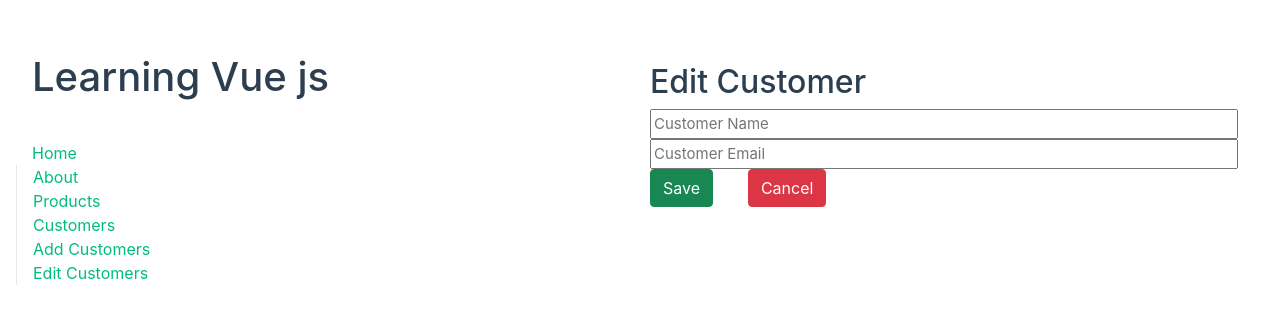
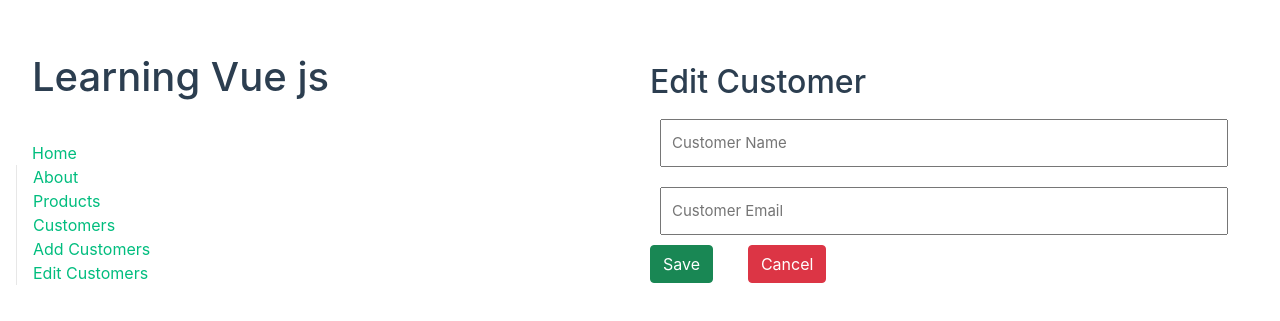
Before and after one commit to OksanaBebesh/masterProducts, a Vue app in the folder vue-project/: page /customers/edit/1 in a window 1280 px wide. Shown: the part 223-544 px from the top of the page. Built offline with nearby package versions, Linux system fonts and the light colour scheme; no server answers.

Commit message:
fix: fix input style

```diff
--- a/vue-project/src/components/Customer/CustomersEditForm.vue
+++ b/vue-project/src/components/Customer/CustomersEditForm.vue
@@ -73,6 +73,11 @@
     padding: 10px;
 }
 
+.form input {
+        padding: 10px;
+        margin: 10px;
+    }
+
 .btn-lines {
     display: flex;
     justify-content: space-between;
```
